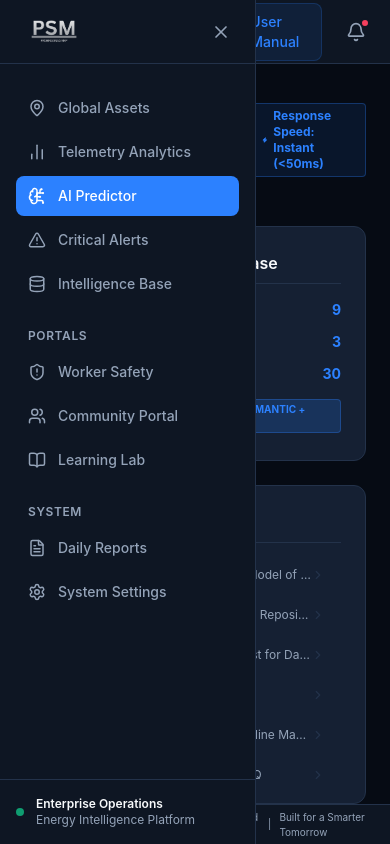
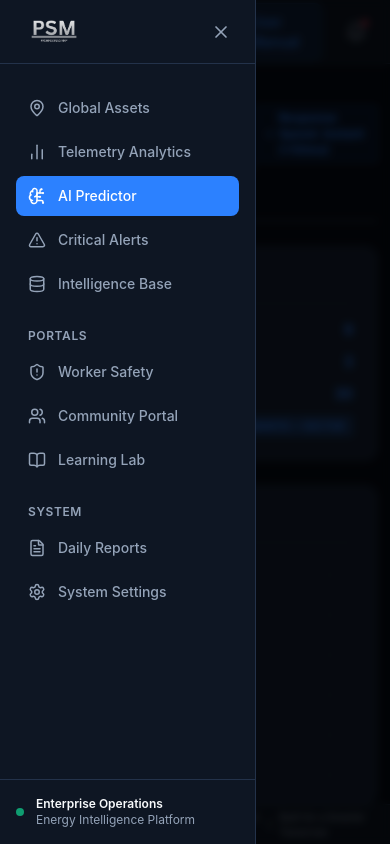
Before and after one commit to aravindshankarselvaganesh-lang/syntax-finder-codeflux, a React (Vite) app in the folder frontend/: page /insights in a window 390 px wide. Both pictures are taken after a click on the button 31 px from the left and 31 px from the top of the page. Built offline with nearby package versions, Linux system fonts and the light colour scheme.

Commit message:
Optimize responsive layout fidelity across mobile phones (<640px) and laptop/desktop viewports (1024px+) with backdrop navigation overlay and flexible grid containers

```diff
--- a/frontend/src/components/Layout.jsx
+++ b/frontend/src/components/Layout.jsx
@@ -23,6 +23,14 @@
   return (
     <div className="flex h-screen bg-bgMain text-textMain font-sans overflow-hidden">
 
+      {/* MOBILE BACKDROP OVERLAY */}
+      {mobileMenuOpen && (
+        <div
+          onClick={() => setMobileMenuOpen(false)}
+          className="fixed inset-0 bg-black/70 backdrop-blur-xs z-20 md:hidden transition-opacity"
+        />
+      )}
+
       {/* SIDEBAR */}
       <div className={`fixed inset-y-0 left-0 w-64 bg-bgPanel border-r border-borderC flex flex-col z-30 transition-transform duration-300 md:static md:translate-x-0 ${
         mobileMenuOpen ? 'translate-x-0' : '-translate-x-full md:translate-x-0'
@@ -31,12 +39,12 @@
           <div className="flex items-center">
             <img src="/logo.png" alt="PSM Probing Snag Map" className="h-9 object-contain mix-blend-screen" />
           </div>
-          <button onClick={() => setMobileMenuOpen(false)} className="md:hidden text-textMuted hover:text-white">
+          <button onClick={() => setMobileMenuOpen(false)} className="md:hidden text-textMuted hover:text-white cursor-pointer">
             <X size={20} />
           </button>
         </div>
 
-        <nav className="flex-1 py-6 px-4 space-y-1 overflow-y-auto">
+        <nav className="flex-1 py-6 px-4 space-y-1 overflow-y-auto" onClick={() => setMobileMenuOpen(false)}>
           <NavLink to="/" className={({isActive}) => `flex items-center px-3 py-2.5 rounded-lg transition-colors font-medium text-sm ${isActive ? 'bg-brandBlue text-white' : 'text-textMuted hover:bg-white/5 hover:text-textMain'}`}><MapPin className="mr-3" size={18}/> Global Assets</NavLink>
           <NavLink to="/analytics" className={({isActive}) => `flex items-center px-3 py-2.5 rounded-lg transition-colors font-medium text-sm ${isActive ? 'bg-brandBlue text-white' : 'text-textMuted hover:bg-white/5 hover:text-textMain'}`}><BarChart2 className="mr-3" size={18}/> Telemetry Analytics</NavLink>
           <NavLink to="/insights" className={({isActive}) => `flex items-center px-3 py-2.5 rounded-lg transition-colors font-medium text-sm ${isActive ? 'bg-brandBlue text-white' : 'text-textMuted hover:bg-white/5 hover:text-textMain'}`}><BrainCircuit className="mr-3" size={18}/> AI Predictor</NavLink>
@@ -131,7 +139,7 @@
         </header>
 
         {/* Dynamic Page Content */}
-        <main className="flex-1 overflow-hidden p-6 relative">
+        <main className="flex-1 overflow-hidden p-3 sm:p-6 relative">
           <Outlet />
         </main>
 
--- a/frontend/src/pages/AIInsights.jsx
+++ b/frontend/src/pages/AIInsights.jsx
@@ -191,7 +191,7 @@
         </div>
       </div>
 
-      <div className="flex gap-6 h-[550px]">
+      <div className="flex flex-col lg:flex-row gap-6 min-h-[550px] lg:h-[550px]">
         {/* Chat / Query Area */}
         <div className="flex-[2] bg-bgCard rounded-xl border border-borderC p-0 flex flex-col relative overflow-hidden shadow-lg">
 
--- a/frontend/src/pages/Dashboard.jsx
+++ b/frontend/src/pages/Dashboard.jsx
@@ -460,8 +460,8 @@
         </div>
       </div>
 
-      <div className="grid grid-cols-3 gap-6 h-64">
-        <div className="bg-bgCard rounded-xl border border-borderC p-5 flex flex-col">
+      <div className="grid grid-cols-1 md:grid-cols-3 gap-6">
+        <div className="bg-bgCard rounded-xl border border-borderC p-5 flex flex-col h-64">
           <div className="flex justify-between items-center mb-4 relative">
             <h3 className="font-semibold flex items-center gap-2"><BarChart2 size={18} className="text-textMuted"/> Drilling Activity</h3>
           </div>
```
